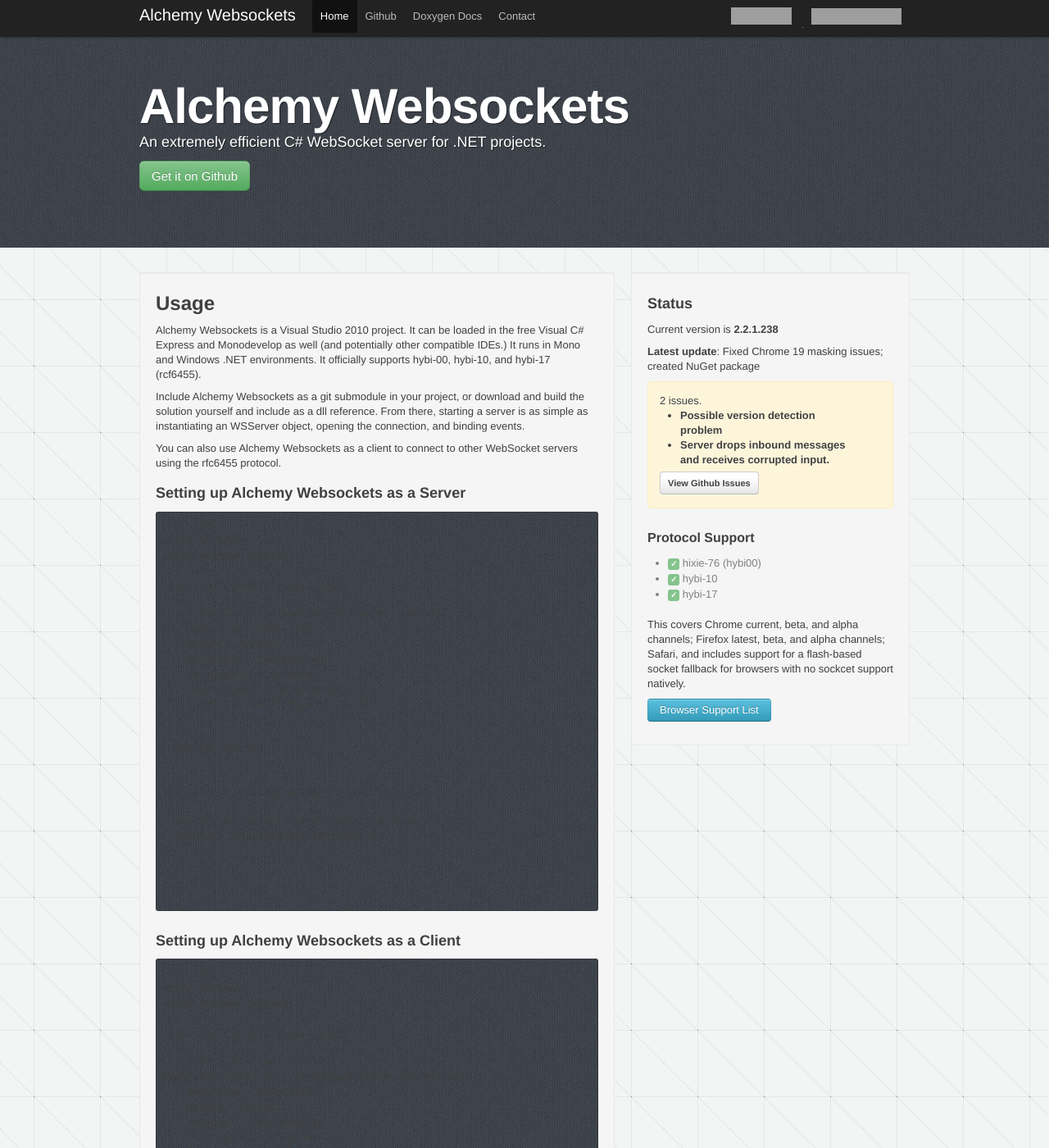
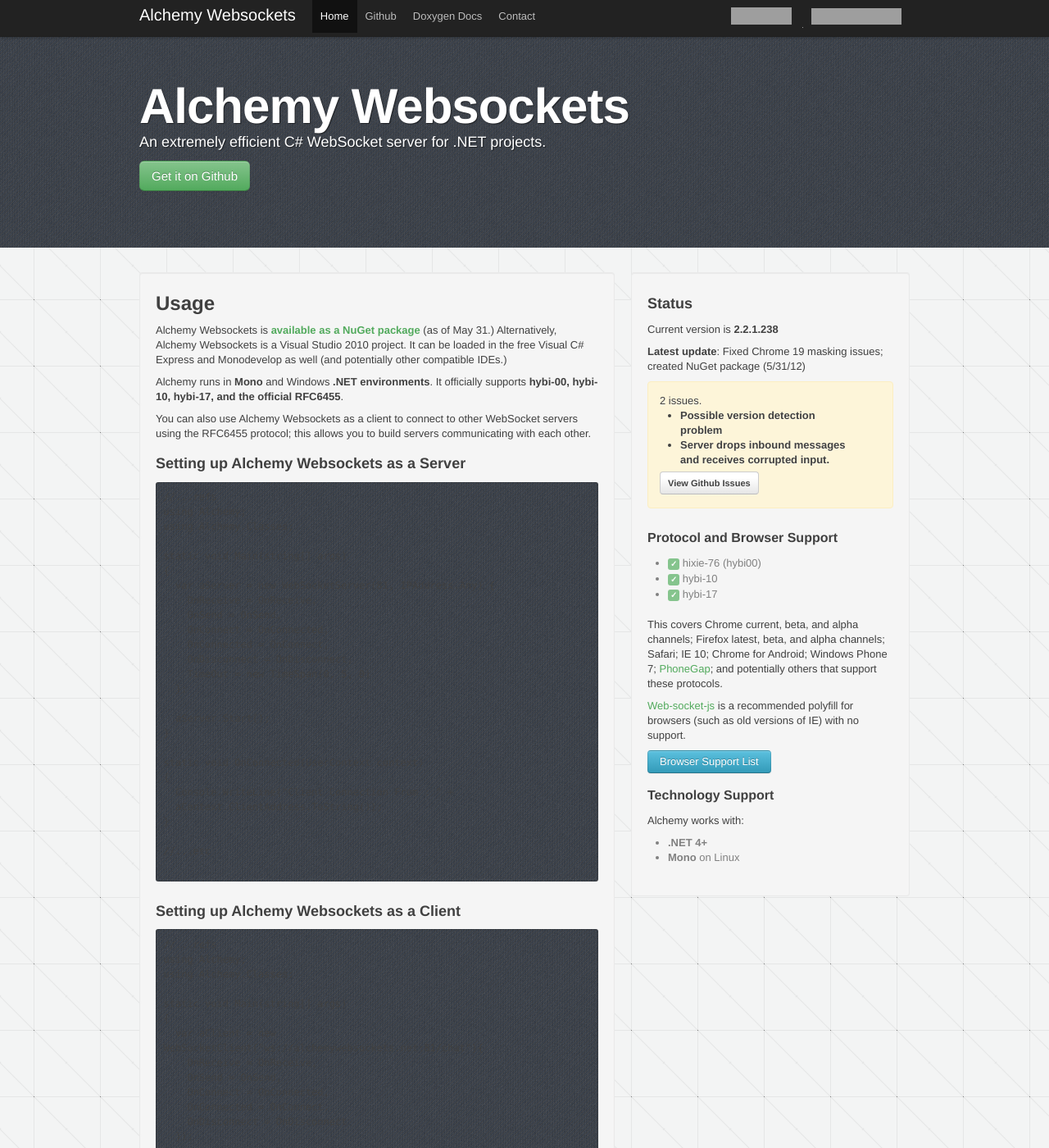
Before and after one commit to Olivine-Labs/Alchemy-Websockets, a Jekyll site: the page built from index.html, in a window 1280 px wide and 1400 px high. Shown: the whole window at 82% size. Built offline with Jekyll 4.4.1, drawn with Linux system fonts in a browser that asks for light colours; nearby versions of some CDN libraries; Markdown is read by kramdown in place of the engine named in the settings; some of the changed text lies outside the part shown; grey boxes are pictures that could not be loaded.

Commit message:
verbiage updates

```diff
--- a/index.html
+++ b/index.html
@@ -9,22 +9,21 @@ title: Alchemy Websockets
       <h2>Usage</h2>
 
       <p>
-        Alchemy Websockets is a Visual Studio 2010 project. It can be loaded in the free
+        Alchemy Websockets is <strong><a href="http://nuget.org/packages/Alchemy">available as a NuGet package</a></strong> (as of May 31.)
+        Alternatively, Alchemy Websockets is a Visual Studio 2010 project. It can be loaded in the free
         Visual C# Express and Monodevelop as well (and potentially other compatible IDEs.)
-        It runs in Mono and Windows .NET environments. It officially supports hybi-00,
-        hybi-10, and hybi-17 (rcf6455).
       </p>
 
       <p>
-        Include Alchemy Websockets as a git submodule in your project, or download and
-        build the solution yourself and include as a dll reference. From there,
-        starting a server is as simple as instantiating an WSServer object, opening the
-        connection, and binding events.
+        Alchemy runs in <strong>Mono</strong> and Windows <strong>.NET environments</strong>. It
+        officially supports <strong>hybi-00,
+        hybi-10, hybi-17, and the official RFC6455</strong>.
       </p>
 
       <p>
         You can also use Alchemy Websockets as a client to connect to other WebSocket
-        servers using the rfc6455 protocol.
+        servers using the RFC6455 protocol; this allows you to build servers
+        communicating with each other.
       </p>
 
       <h3>Setting up Alchemy Websockets as a Server</h3>
@@ -95,18 +94,14 @@ static void OnReceive(UserContext context)
 
       <p>
         The client library is not necessary; it simply provides a helpful abstraction for older websockets that handles
-        a flash fallback using websocket-js.
-      </p>
-
-      <p>
-        You can download the client javascript library at
+        a flash fallback using websocket-js.  You can download the client javascript library at
         <a href="https://github.com/Olivine-Labs/Alchemy-Websockets-Client-Library">alchemy-websockets-client-library</a>.
       </p>
 
       <h2>License</h2>
 
       <p>
-        Licensed under <a href="http://www.gnu.org/licenses/lgpl.html">LGPL</a>  and
+        Licensed under <a href="http://www.gnu.org/licenses/lgpl.html">LGPL</a> and
         <a href="http://www.opensource.org/licenses/mit-license.php">MIT</a>.
         Copyright 2011, Olivine Labs, LLC.
       </p>
@@ -123,7 +118,7 @@ static void OnReceive(UserContext context)
         </p>
 
         <p>
-          <strong>Latest update</strong>: Fixed Chrome 19 masking issues; created NuGet package
+          <strong>Latest update</strong>: Fixed Chrome 19 masking issues; created NuGet package (5/31/12)
         </p>
 
         <div class="alert-message block-message warning">
@@ -137,8 +132,7 @@ static void OnReceive(UserContext context)
           </div>
         </div>
 
-
-        <h4>Protocol Support</h4>
+        <h4>Protocol and Browser Support</h4>
 
         <ul>
           <li><span class="label success">✓</span> hixie-76 (hybi00)</li>
@@ -148,14 +142,30 @@ static void OnReceive(UserContext context)
 
         <p>
           This covers Chrome current, beta, and alpha channels; Firefox
-          latest, beta, and alpha channels; Safari, and includes support
-          for a flash-based socket fallback for browsers with no sockcet
-          support natively.
+          latest, beta, and alpha channels; Safari; IE 10; Chrome for
+          Android; Windows Phone 7;
+          <a href="http://remysharp.com/2010/10/04/websockets-in-phonegap-projects/">PhoneGap</a>;
+          and potentially others that support these protocols.
+        </p>
+
+        <p>
+          <a href="https://github.com/gimite/web-socket-js">Web-socket-js</a> is
+          a recommended polyfill for browsers (such as old versions of IE)
+          with no support.
         </p>
 
         <p>
           <a href="http://en.wikipedia.org/wiki/WebSocket#Browser_support" class="btn info">Browser Support List</a>
         </p>
+
+        <h4>Technology Support</h4>
+
+        <p>Alchemy works with:</p>
+
+        <ul>
+          <li><strong>.NET 4+</strong></li>
+          <li><strong>Mono</strong> on Linux</li>
+        </ul>
       </div>
     </div>
   </div>
```
